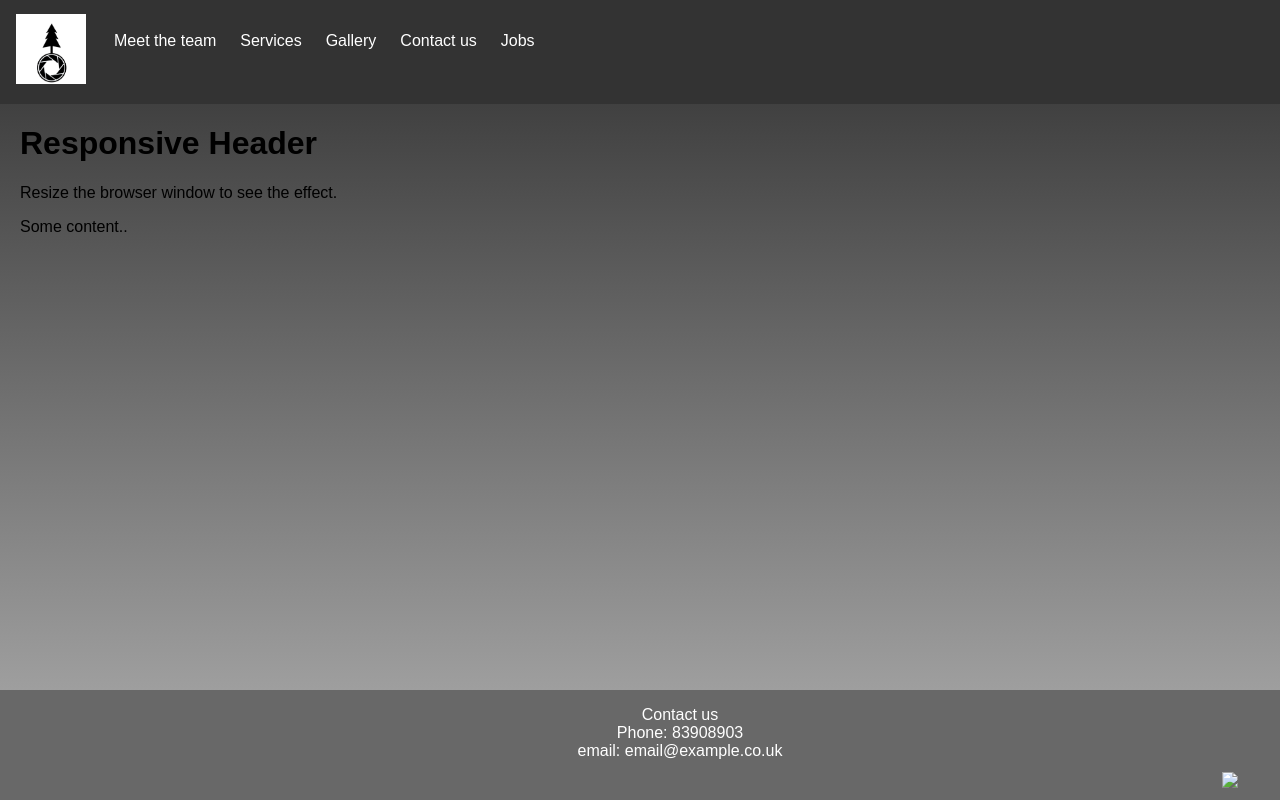
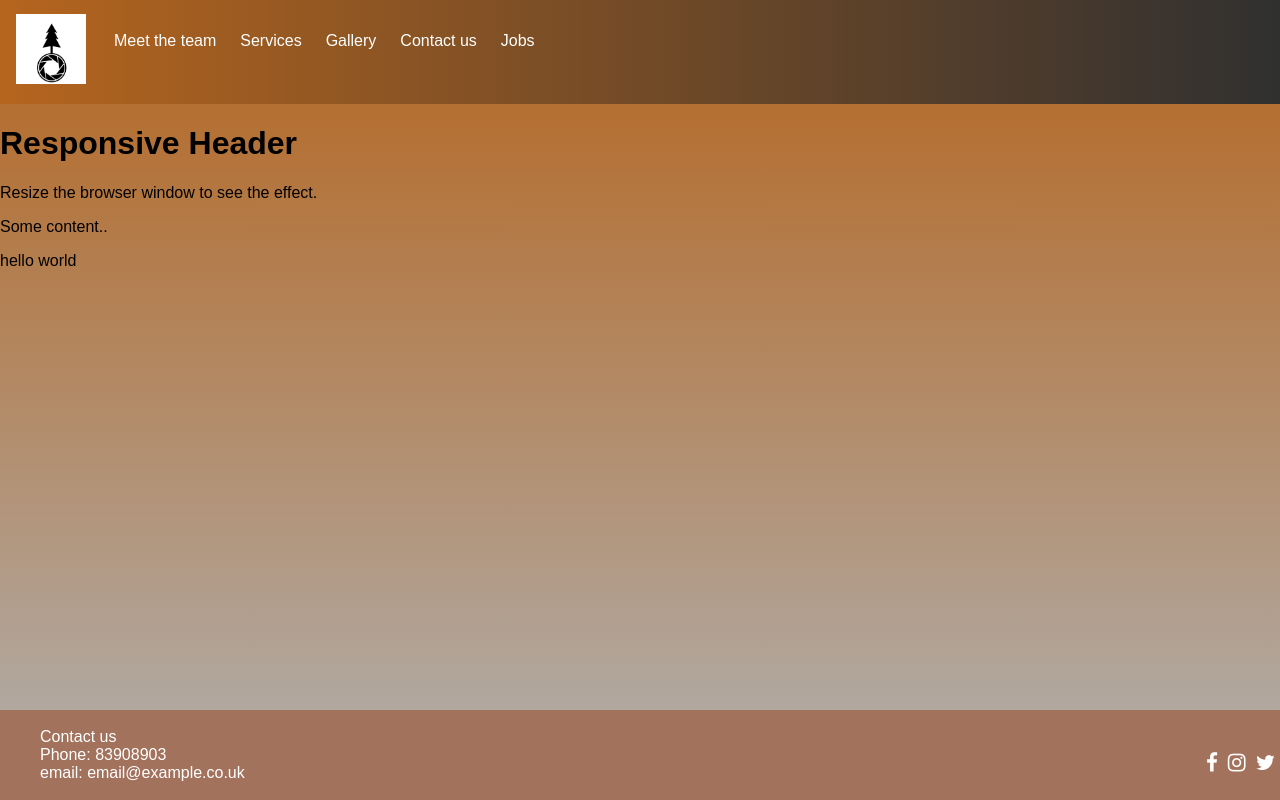
Before and after one commit to Ajc605/Tableau, a plain HTML site: page app/index.html in a window 1280 px wide. Drawn offline with Linux system fonts and the light colour scheme.

Commit message:
House cleaning

```diff
--- a/app/index.html
+++ b/app/index.html
@@ -1,91 +1,14 @@
 <!DOCTYPE html>
 <html>
 <head>
+    <meta charset="UTF-8">
     <meta name="viewport" content="width=device-width, initial-scale=1">
-    <style>
-        * {box-sizing: border-box;}
-
-        body {
-            height: 100%;
-            margin: 0;
-            background-repeat: no-repeat;
-            background-attachment: fixed;
-            font-family: Arial, Helvetica, sans-serif;
-            background-color: #383838; /* For browsers that do not support gradients */
-            background-image: linear-gradient(#303030, #B0B0B0); /* Standard syntax (must be last) */
-        }
-
-        .header ul {
-            list-style-type: none;
-            margin: 0;
-            padding: 0;
-            overflow: hidden;
-            background-color: #333;
-        }
-
-        .header li {
-            float: left;
-        }
-
-        .header li a {
-            display: block;
-            color: white;
-            text-align: center;
-            padding: 14px 16px;
-            text-decoration: none;
-        }
-
-        .header li a:hover:not(.logo) {
-            background-color: #111;
-
-        }
-
-        .header li a:not(.logo) {
-            padding: 12px;
-            margin-top: 20px;
-        }
-
-        .active {
-            background-color: #4CAF50;
-        }
-
-        .header a.logo {
-            font-size: 25px;
-        }
-
-        .header a.logo img {
-            width: 70px;
-        }
-
-
-        .footer {
-            position: fixed;
-            left: 0;
-            bottom: 0;
-            width: 100%;
-            background-color: #686868;
-            color: white;
-            text-align: center;
-        }
-
-        .footer ul{
-            list-style-type:  none;
-        }
-
-        .footer li {
-
-        }
-
-        .footer img {
-            float: right;
-            width: 70px;
-            padding: 12px;
-            z-index: -1;
-        }
-    </style>
+    <link rel="stylesheet" href="https://cdnjs.cloudflare.com/ajax/libs/font-awesome/4.6.3/css/font-awesome.min.css">
+    <link rel="stylesheet" type="text/css" href="style.css">
 </head>
 <body>
 
+<div class="content">
 <div class="header">
     <ul>
         <li>
@@ -114,28 +37,31 @@
 
 
 </div>
-
-<div style="padding-left:20px">
+<!--<div class="content">-->
+    <div class="body">
         <h1>Responsive Header</h1>
         <p>Resize the browser window to see the effect.</p>
         <p>Some content..</p>
+        <p>hello world</p>
+
+    </div>
 </div>
 
-
-<div class="footer">
-    <ul>
-        <li>
+<footer class="social-footer">
+    <div class="social-footer-left">
         <ul>
             <li>Contact us</li>
             <li>Phone: 83908903</li>
             <li>email: email@example.co.uk</li>
         </ul>
-        </li>
-        <li>
-            <img src="images/FBIcon.png" >
-        </li>
+    </div>
+    <div class="social-footer-icons">
+        <ul class="menu simple">
+            <li><a href="https://www.facebook.com/BlackburnFilms/" target="_blank"><i class="fa fa-facebook" aria-hidden="true"></i></a></li>
+            <li><a href="https://www.instagram.com/blackburnfilm/" target="_blank"><i class="fa fa-instagram" aria-hidden="true"></i></a></li>
+            <li><a href="https://twitter.com/?lang=en" target="_blank"><i class="fa fa-twitter" aria-hidden="true"></i></a></li>
         </ul>
     </div>
-
+</footer>
 </body>
 </html>
--- a/app/style.css
+++ b/app/style.css
@@ -0,0 +1,116 @@
+* {box-sizing: border-box;}
+
+html {
+    height: 100%;
+}
+
+body {
+    height: 100%;
+    margin: 0;
+    background-repeat: no-repeat;
+    background-attachment: fixed;
+    font-family: Arial, Helvetica, sans-serif;
+    background-color: #383838; /* For browsers that do not support gradients */
+    background-image: linear-gradient(#b5651e, #B0B0B0); /* Standard syntax (must be last) */
+}
+
+.header ul {
+    list-style-type: none;
+    margin: 0;
+    padding: 0;
+    overflow: hidden;
+    background-color: #383838; /* For browsers that do not support gradients */
+    background-image: linear-gradient(to left, #303030, #b5651e); /* Standard syntax (must be last) */
+}
+
+.header li {
+    float: left;
+}
+
+.header li a {
+    display: block;
+    color: white;
+    text-align: center;
+    padding: 14px 16px;
+    text-decoration: none;
+}
+
+.header li a:hover:not(.logo) {
+    background-color: #111;
+
+}
+
+.header li a:not(.logo) {
+    padding: 12px;
+    margin-top: 20px;
+}
+
+.active {
+    background-color: #4CAF50;
+}
+
+.header a.logo {
+    font-size: 25px;
+}
+
+.header a.logo img {
+    width: 70px;
+}
+
+.social-footer ul{
+    list-style-type:  none;
+}
+
+.social-footer-icons li{
+    float: left;
+    padding: 5px;
+
+}
+
+.content {
+    min-height: 100%;
+}
+
+.body {
+    overflow: auto;
+    padding-bottom:90px;
+}
+
+.social-footer {
+    position: relative;
+    bottom: 0;
+    margin-top: -90px;
+    clear: both;
+    width: 100%;
+    height: 90px;
+    background: #a2725d;
+    display: -webkit-flex;
+    display: -ms-flexbox;
+    display: flex;
+    -webkit-align-items: center;
+    -ms-flex-align: center;
+    align-items: center;
+    -webkit-justify-content: space-between;
+    -ms-flex-pack: justify;
+    justify-content: space-between;
+
+}
+
+.social-footer .social-footer-icons li:last-of-type {
+    margin-right: 0;
+}
+
+.social-footer .social-footer-icons .fa {
+    font-size: 1.3rem;
+    color: #fefefe;
+}
+
+.social-footer .social-footer-icons .fa:hover {
+    color: #4a4a4a;
+    transition: color 0.3s ease-in;
+}
+
+
+.social-footer-left {
+    color: white;
+}
```
Also changed, not shown: 1 other file. Lines whose indentation alone changed are shown as unchanged.
